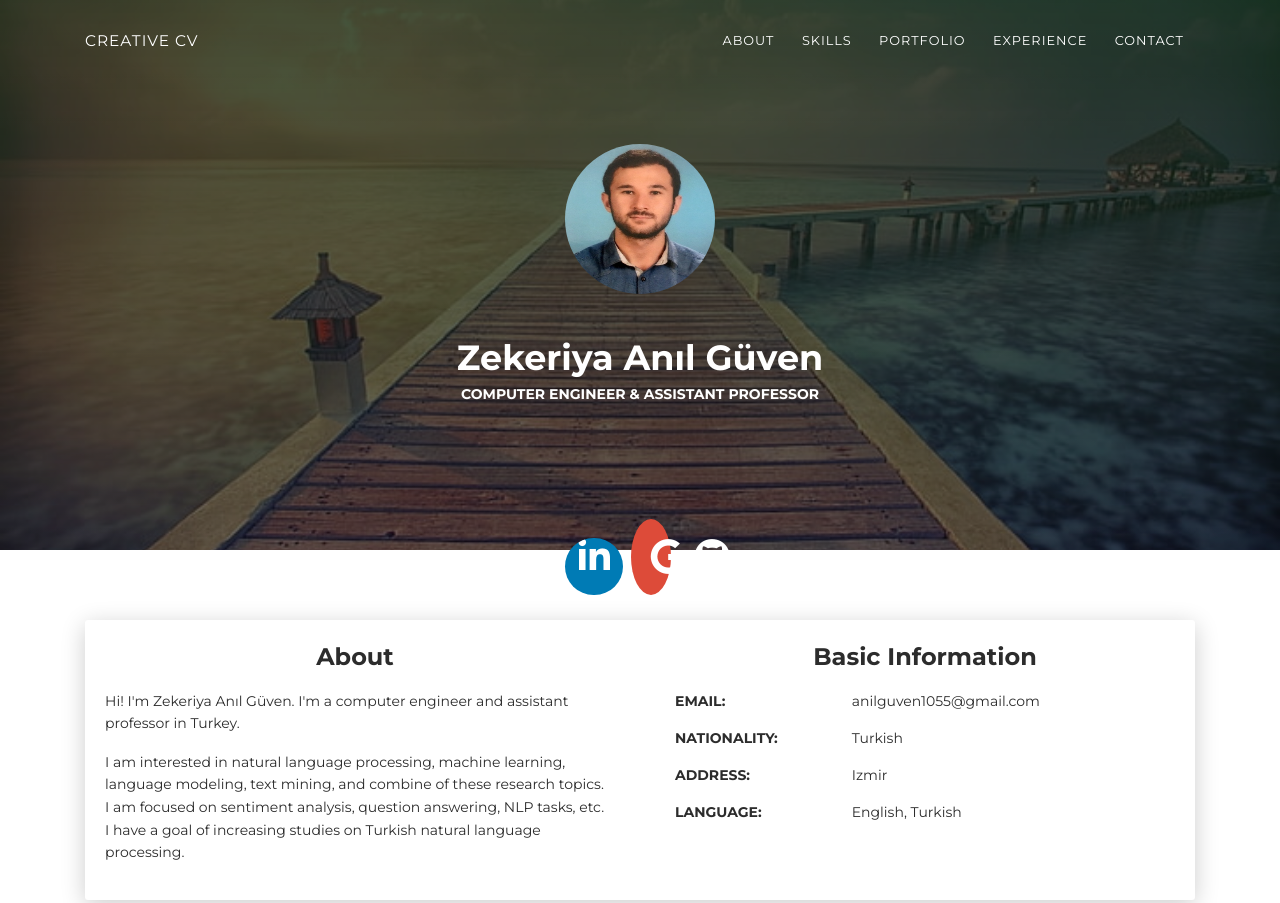
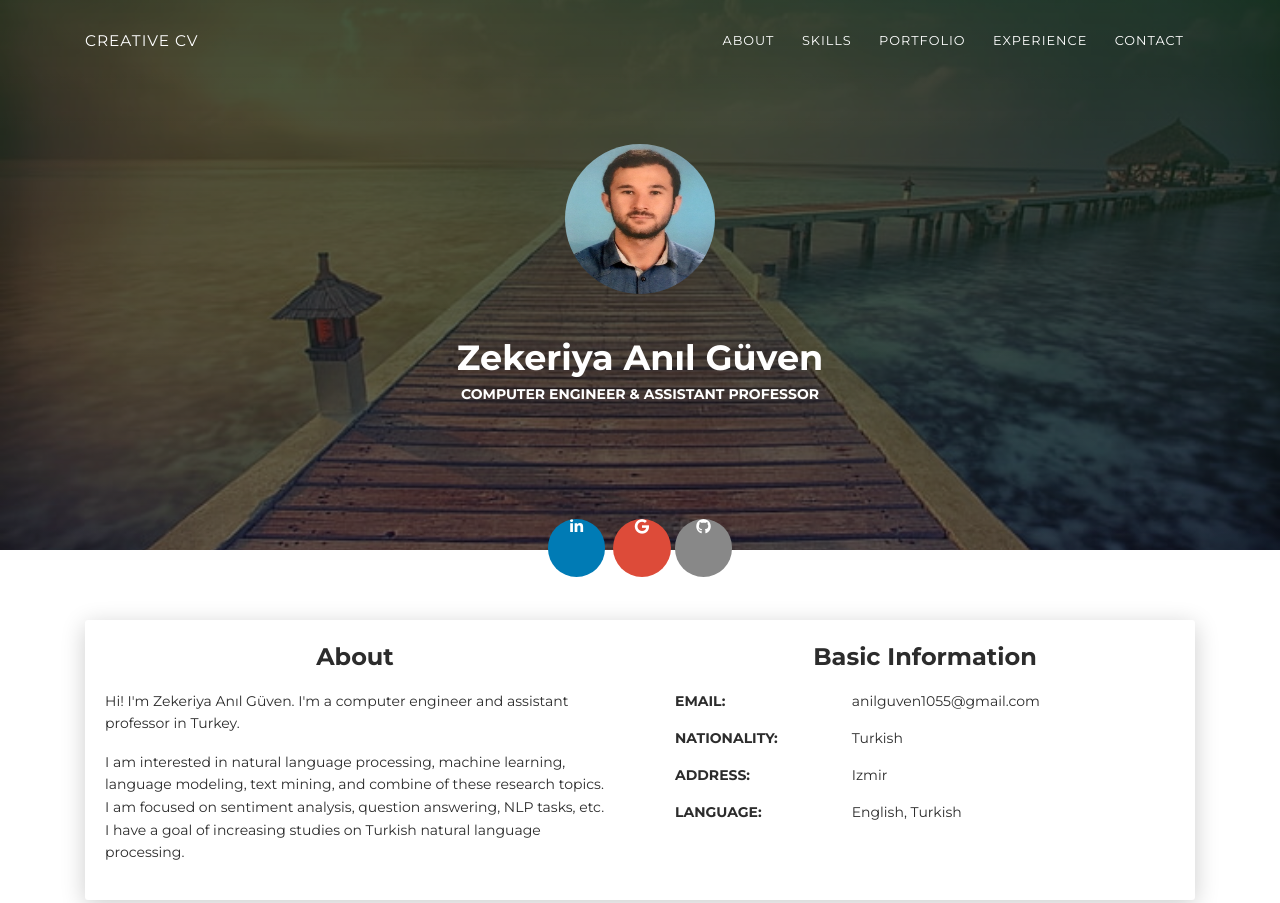
Before and after one commit to anil1055/anil1055.github.io, a plain HTML site: page index.html in a window 1280 px wide. Shown: the top 903 px of the page. Drawn offline with Linux system fonts and the light colour scheme.

Commit message:
Update index.html

```diff
--- a/index.html
+++ b/index.html
@@ -57,7 +57,7 @@
       <div class="section">
         <div class="container">
           <div class="button-container">
-		  <a href="#" class="fa fa-linkedin btn btn-round btn-lg btn-icon" style="font-size:36px"></a> <a href="#" class="fa fa-google" style="font-size:36px"></a><i class="fa fa-github" style="font-size:36px"></i>
+		  <a href="#" class="fa fa-linkedin btn btn-round btn-lg btn-icon"></a> <a href="#" class="fa fa-google btn btn-round btn-lg btn-icon"></a><a href="#" class="fa fa-github btn btn-round btn-lg btn-icon" ></a>
 		</div>
       </div>
     </div>
```
